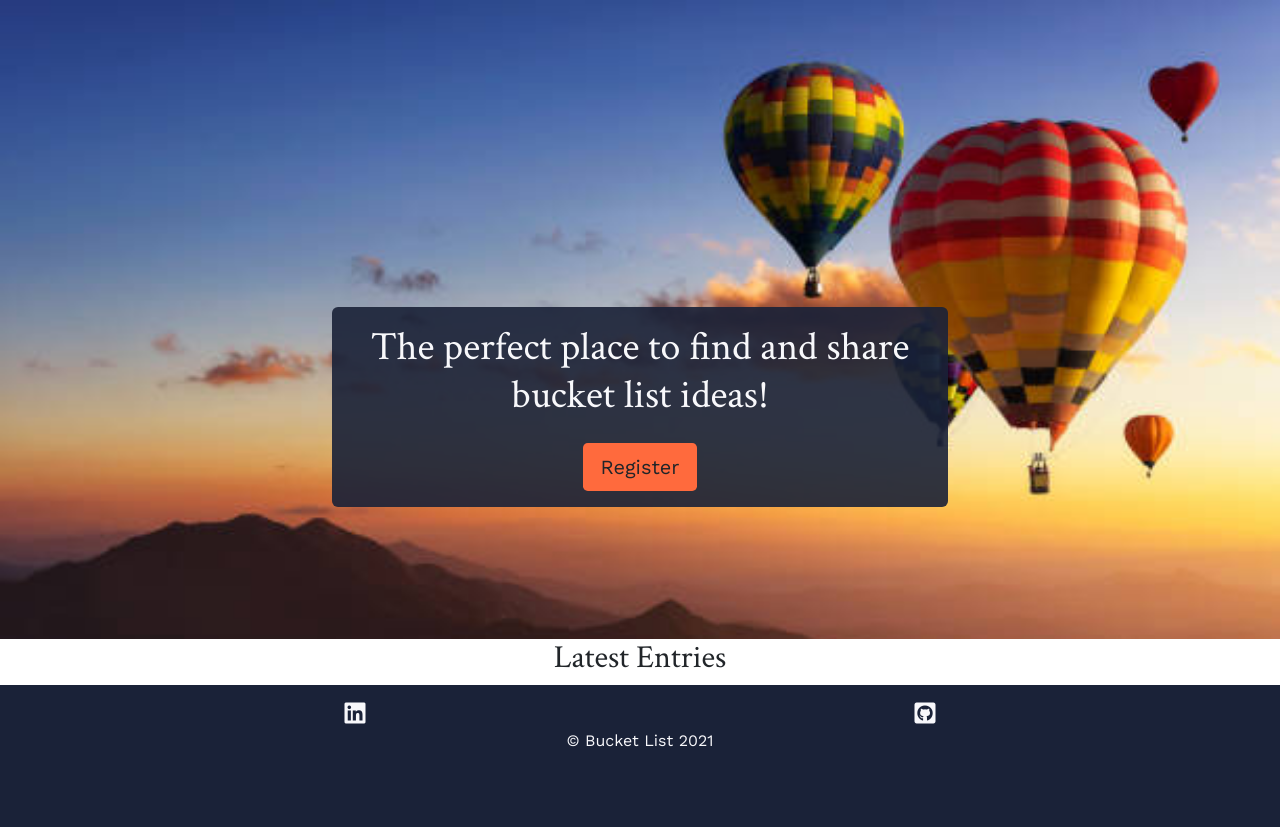
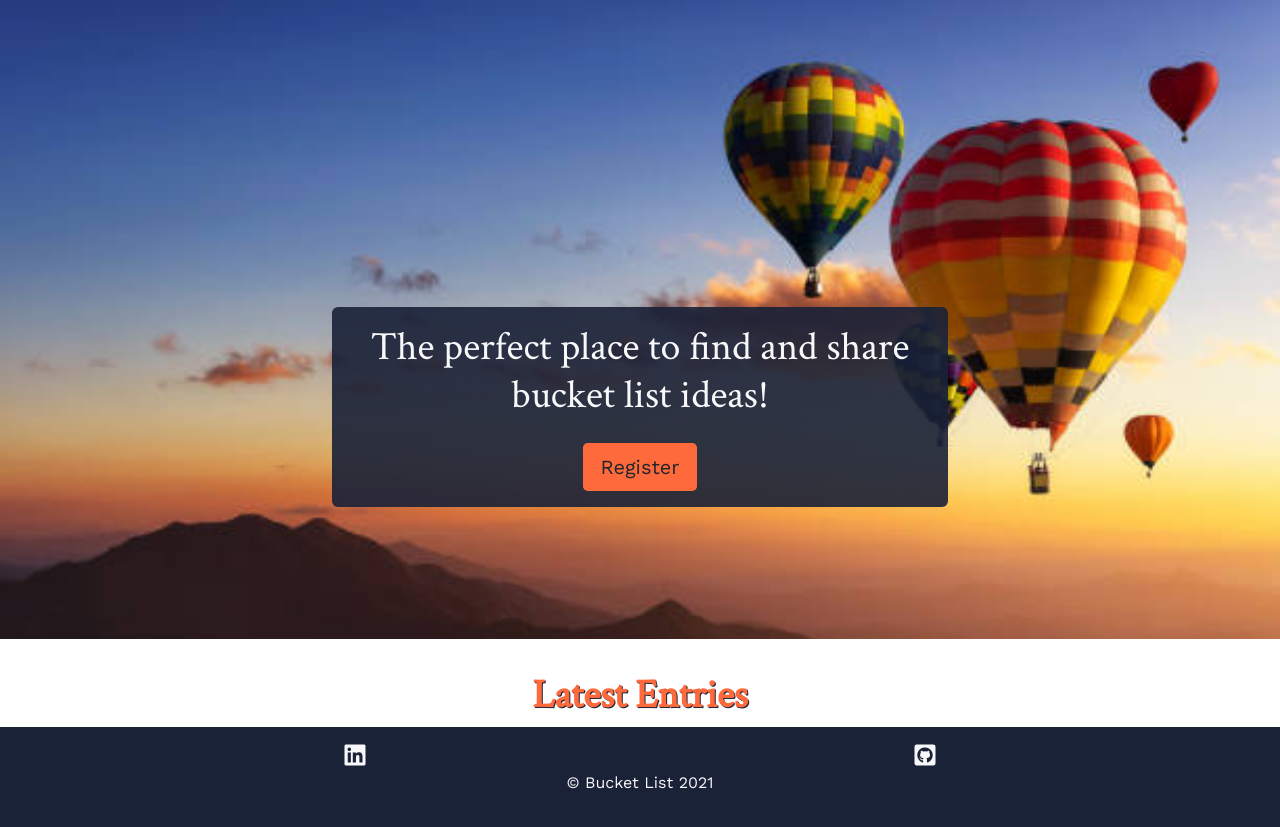
Before and after one commit to Callymags/ms3-BucketList, a Flask app: page /home in a window 1280 px wide. Shown: the part 67-894 px from the top of the page. Before the commit the page ends 814 px from the top, so only its background shows below. Run offline with Flask 2, Linux system fonts and the light colour scheme; data that the repository does not hold is empty.

Commit message:
feat: Add custom styling to home page section subheading

```diff
--- a/static/css/style.css
+++ b/static/css/style.css
@@ -196,6 +196,12 @@ form {
     }
 }
 
+.subheading {
+    color: #ff6a3d;
+    text-shadow: 1px 1px #1a2238;
+    padding-top: 2rem;
+}
+
 /* -----------------HOME- EXPERIENCES CARD----------------- */
 .experiences-container {
     overflow-x: hidden;
@@ -203,6 +209,11 @@ form {
 
 .bucket-button-style {
     height: 2.5rem;
+}
+
+.experience-card {
+    margin-top: 2rem;
+    margin-bottom: 2rem;
 }
 
 .icon-button-style {
--- a/templates/index.html
+++ b/templates/index.html
@@ -11,7 +11,7 @@
     </div>
     </div>
     <div class="experiences-container container-fluid">
-        <h2 class="text-center">Latest Entries</h2>
+        <h1 class="text-center subheading"><strong>Latest Entries</strong></h1>
         <div class="row">
             {% for experience in experiences %}
                 <div class="col-lg-3 col-md-6 col-sm-12">
```
